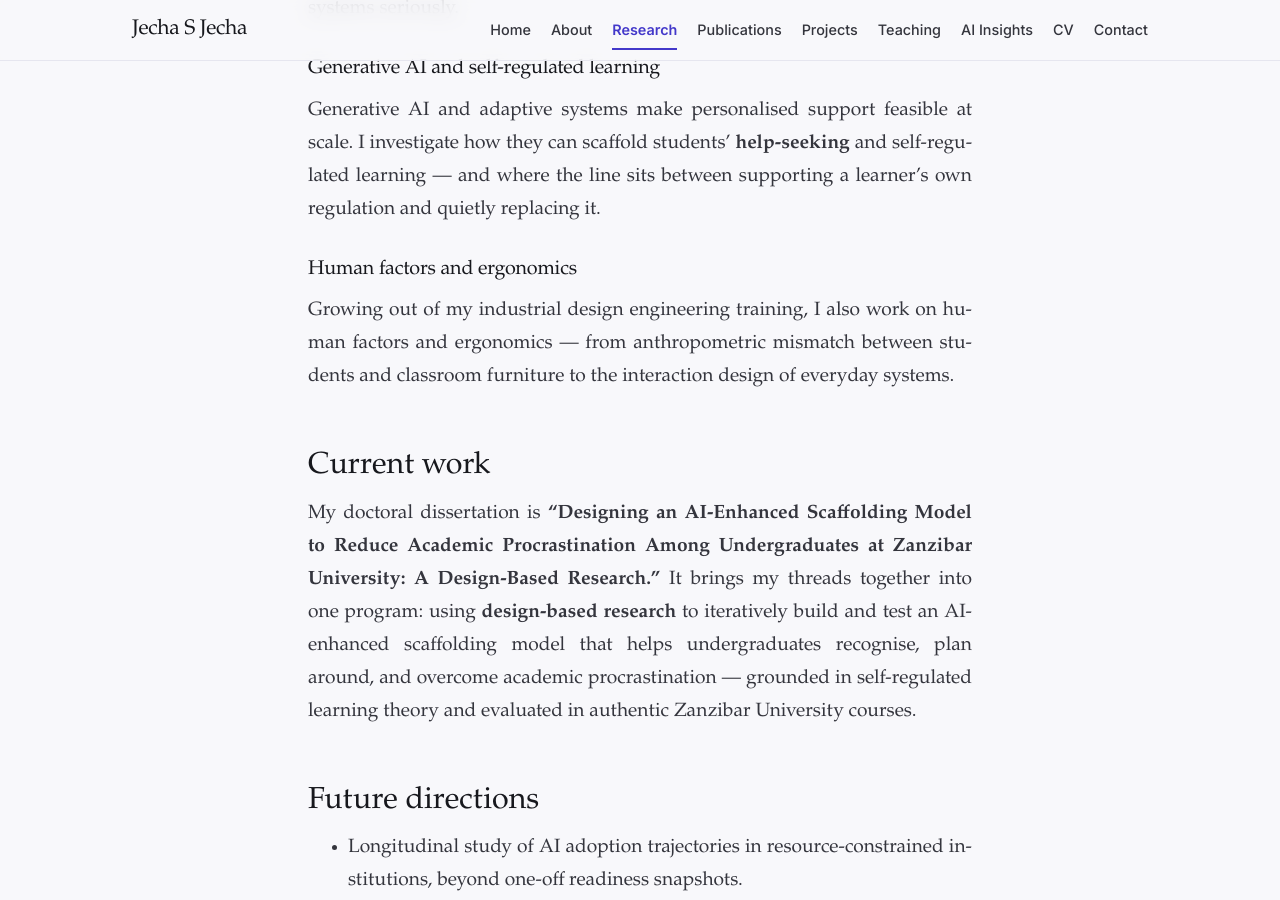
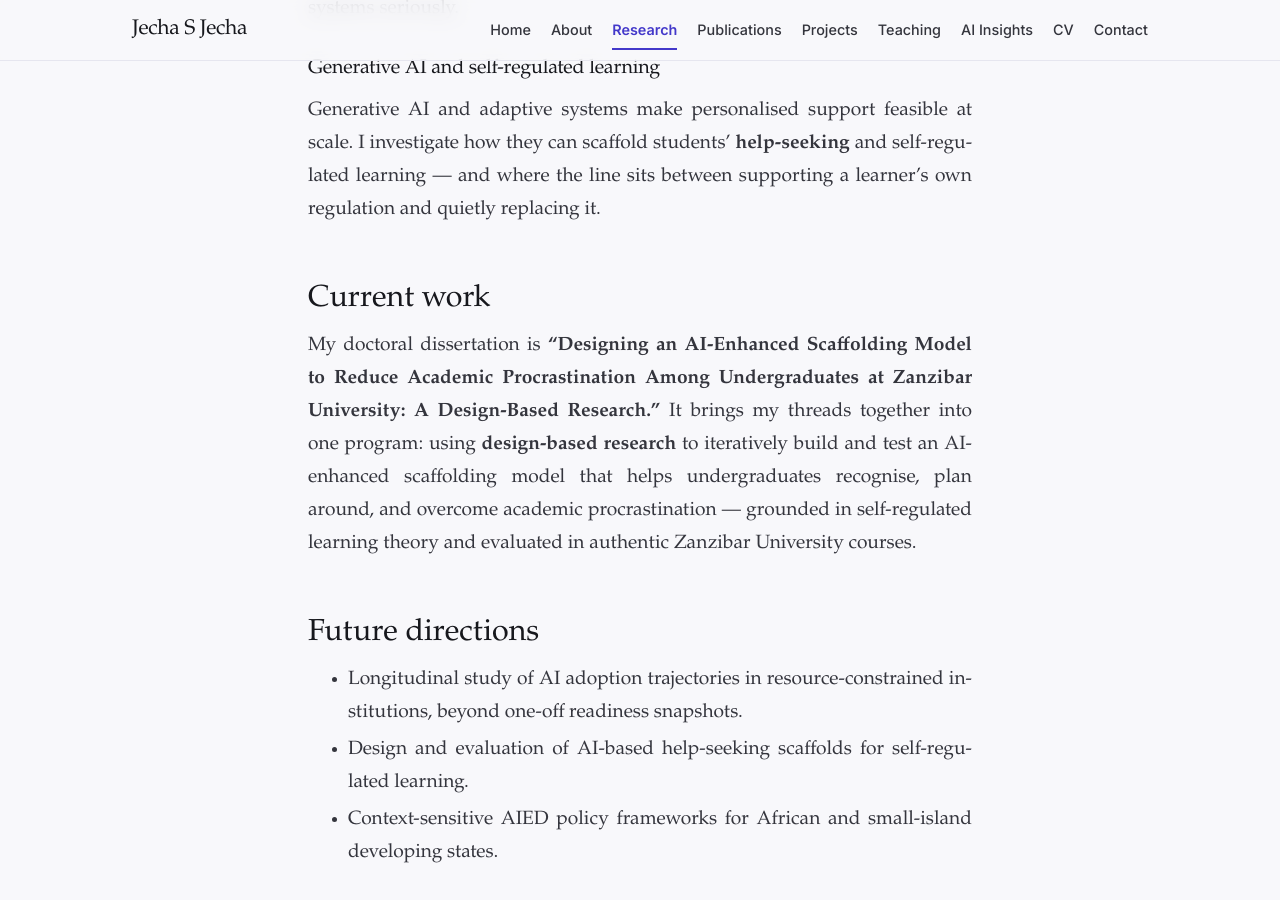
Before and after one commit to jechajecha92-tech/goalpath-site, a Jekyll site: the page built from research.md, in a window 1280 px wide and 900 px high, scrolled down 891 px. Built offline with Jekyll 4.4.1, drawn with Linux system fonts in a browser that asks for light colours; some web fonts are replaced.

Commit message:
Move WhatsApp to China number; drop human factors from research
- Contact: the China number is the WhatsApp one (Tanzania number is not).
- Remove 'Human factors and ergonomics' as a current research theme from
  the Research page, the home intro, and the About research-areas list
  (historical mentions of the Zhejiang MEng and the published ergonomics
  papers are kept as record).

Co-Authored-By: Claude Fable 5 <noreply@anthropic.com>

```diff
--- a/research.md
+++ b/research.md
@@ -2,8 +2,7 @@
 title: Research
 description: >-
   Research themes of Jecha S Jecha — AI in education, AI adoption in higher
-  education, self-regulated learning, educational technology, and human
-  factors.
+  education, self-regulated learning, and educational technology.
 permalink: /research/
 ---
 My research asks how artificial intelligence actually takes hold in
@@ -38,12 +37,6 @@ scale. I investigate how they can scaffold students' **help-seeking** and
 self-regulated learning — and where the line sits between supporting a
 learner's own regulation and quietly replacing it.
 
-### Human factors and ergonomics
-
-Growing out of my industrial design engineering training, I also work on
-human factors and ergonomics — from anthropometric mismatch between students
-and classroom furniture to the interaction design of everyday systems.
-
 ## Current work
 
 My doctoral dissertation is **"Designing an AI-Enhanced Scaffolding Model to
```
Also changed, not shown: about.md (+3 -3 lines), contact.md (+2 -2 lines), index.md (+1 -2 lines).
